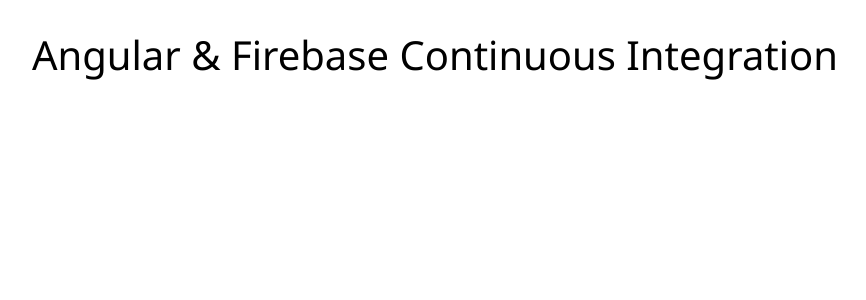
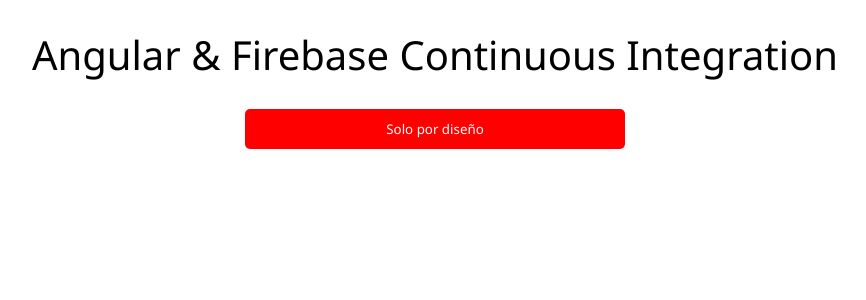
Before and after one commit to LuisAngelB/firebase-AngularIntegration, an Angular app: page / in a window 1280 px wide. Shown: the top 300 px of the page, without its empty margins (205-1071 px from the left). Built offline with nearby package versions, Linux system fonts and the light colour scheme.

Commit message:
build test

```diff
--- a/src/app/app.component.html
+++ b/src/app/app.component.html
@@ -1,5 +1,5 @@
 <div>
   <h1 class="title">Angular & Firebase Continuous Integration</h1>
-  <!-- <button class="button">Solo por diseño</button> -->
+  <button class="button">Solo por diseño</button>
 </div>
 <router-outlet></router-outlet>
```
Also changed, not shown: .circleci/config.yml.
